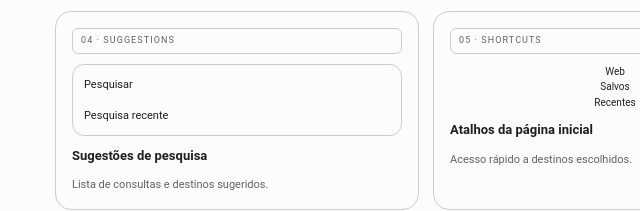
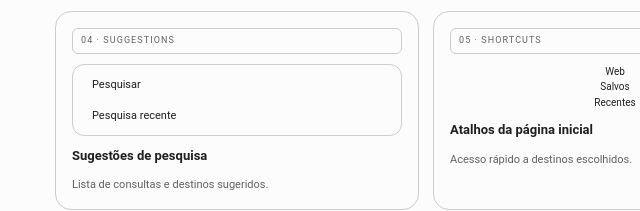
Before and after one commit to souhelin/minimal-ui, a website: page web/index.html in a window 1280 px wide. Shown: the part 6120-6331 px from the top of the page, 25-665 px from the left. Drawn offline with Linux system fonts and the light colour scheme.

Commit message:
Preserve labels in browser suggestion rows

```diff
--- a/web/index.html
+++ b/web/index.html
@@ -35,7 +35,7 @@
 <article class="browser-kit-item"><span class="component-tag">01 · STATUS</span><div class="browser-kit-status"><strong>9:41</strong><span data-icon="wifi"></span><span data-icon="volume-2"></span><span data-icon="battery-full"></span></div><strong>Barra de status</strong><p>Área superior para hora e indicadores do dispositivo.</p></article>
 <article class="browser-kit-item"><span class="component-tag">02 · ADDRESS</span><div class="browser-kit-address"><span data-icon="shield-check"></span><span>https://example.com</span><span data-icon="refresh"></span></div><strong>Campo de endereço</strong><p>Origem, edição e recarregamento.</p></article>
 <article class="browser-kit-item"><span class="component-tag">03 · SECURITY</span><div class="browser-kit-inline"><span data-icon="lock"></span><strong>Conexão segura</strong><span class="browser-kit-muted">HTTPS</span></div><strong>Indicador de segurança</strong><p>Apresenta o estado de segurança fornecido pelo app.</p></article>
-<article class="browser-kit-item"><span class="component-tag">04 · SUGGESTIONS</span><div class="browser-kit-stack"><div data-icon="search">Pesquisar</div><div data-icon="clock">Pesquisa recente</div></div><strong>Sugestões de pesquisa</strong><p>Lista de consultas e destinos sugeridos.</p></article>
+<article class="browser-kit-item"><span class="component-tag">04 · SUGGESTIONS</span><div class="browser-kit-stack"><div><span data-icon="search"></span>Pesquisar</div><div><span data-icon="clock"></span>Pesquisa recente</div></div><strong>Sugestões de pesquisa</strong><p>Lista de consultas e destinos sugeridos.</p></article>
 <article class="browser-kit-item"><span class="component-tag">05 · SHORTCUTS</span><div class="browser-kit-shortcuts"><span data-icon="globe">Web</span><span data-icon="bookmark">Salvos</span><span data-icon="clock">Recentes</span></div><strong>Atalhos da página inicial</strong><p>Acesso rápido a destinos escolhidos.</p></article>
 <article class="browser-kit-item"><span class="component-tag">06 · TAB SWITCHER</span><div class="browser-kit-inline"><span data-icon="copy"></span><strong>Abas</strong><span class="browser-kit-count">4</span></div><strong>Contador de abas</strong><p>Entrada visual para o seletor de abas.</p></article>
 <article class="browser-kit-item"><span class="component-tag">07 · TAB CARD</span><div class="browser-kit-tab"><div><span data-icon="globe"></span> Exemplo.com <span data-icon="close"></span></div><div class="browser-kit-tab-page"></div></div><strong>Cartão de aba</strong><p>Prévia, título e ação de fechar.</p></article>
```
